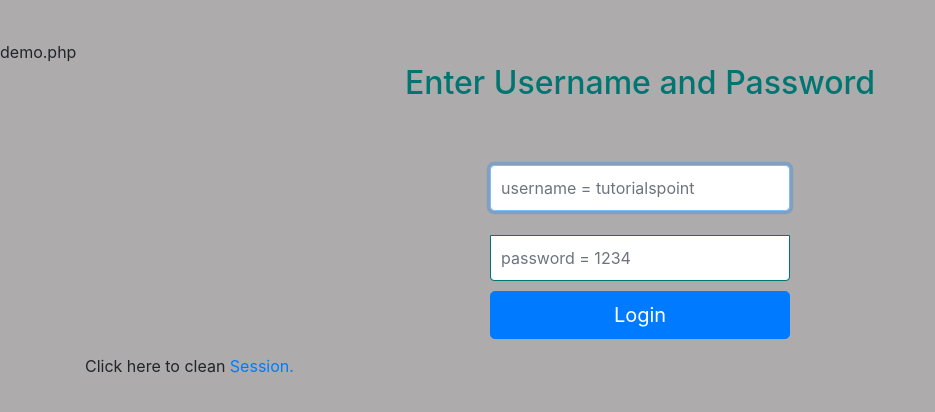
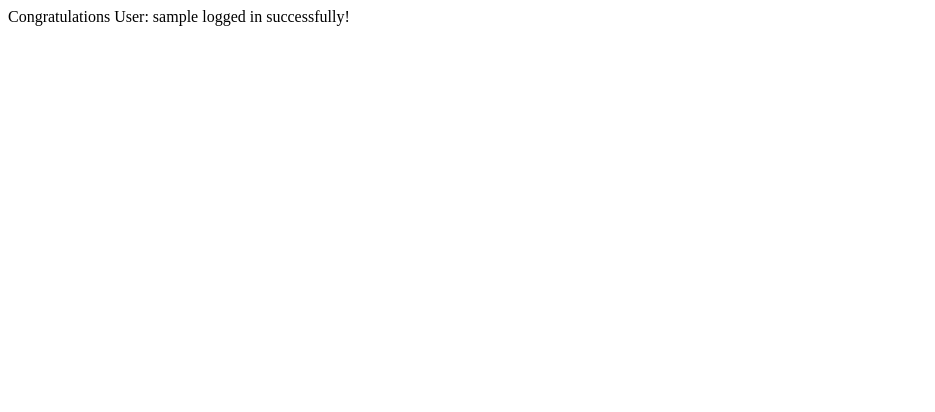
Before and after one commit to oTungTran/demo_tung, a PHP site: page / in a window 1280 px wide. Shown: the top 412 px of the page, without its empty margins (0-935 px from the left). Run offline with PHP 8.4, Linux system fonts and the light colour scheme; the visitor is signed in with stand-in values (Sample User, id 1); a stand-in replaces the project's code that opens the database connection; some libraries are stand-ins or nearby versions.

Commit message:
Add files via upload

```diff
--- a/index.php
+++ b/index.php
@@ -1,122 +1,16 @@
-demo.php
 <?php
-   ob_start();
-   session_start();
+session_start();
+
+if (!isset($_SESSION['username'])) {
+	 header('Location: login.php');
+}
 ?>
-
-<?
-   // error_reporting(E_ALL);
-   // ini_set("display_errors", 1);
-?>
-
-<html lang = "en">
-
-   <head>
-      <title>DemoLogin</title>
-      <link href = "css/bootstrap.min.css" rel = "stylesheet">
-
-      <style>
-         body {
-            padding-top: 40px;
-            padding-bottom: 40px;
-            background-color: #ADABAB;
-         }
-
-         .form-signin {
-            max-width: 330px;
-            padding: 15px;
-            margin: 0 auto;
-            color: #017572;
-         }
-
-         .form-signin .form-signin-heading,
-         .form-signin .checkbox {
-            margin-bottom: 10px;
-         }
-
-         .form-signin .checkbox {
-            font-weight: normal;
-         }
-
-         .form-signin .form-control {
-            position: relative;
-            height: auto;
-            -webkit-box-sizing: border-box;
-            -moz-box-sizing: border-box;
-            box-sizing: border-box;
-            padding: 10px;
-            font-size: 16px;
-         }
-
-         .form-signin .form-control:focus {
-            z-index: 2;
-         }
-
-         .form-signin input[type="email"] {
-            margin-bottom: -1px;
-            border-bottom-right-radius: 0;
-            border-bottom-left-radius: 0;
-            border-color:#017572;
-         }
-
-         .form-signin input[type="password"] {
-            margin-bottom: 10px;
-            border-top-left-radius: 0;
-            border-top-right-radius: 0;
-            border-color:#017572;
-         }
-
-         h2{
-            text-align: center;
-            color: #017572;
-         }
-      </style>
-
-   </head>
-
-   <body>
-
-      <h2>Enter Username and Password</h2>
-      <div class = "container form-signin">
-
-         <?php
-            $msg = '';
-
-            if (isset($_POST['login']) && !empty($_POST['username'])
-               && !empty($_POST['password'])) {
-
-               if ($_POST['username'] == 'tutorialspoint' &&
-                  $_POST['password'] == '1234') {
-                  $_SESSION['valid'] = true;
-                  $_SESSION['timeout'] = time();
-                  $_SESSION['username'] = 'tutorialspoint';
-
-                  echo 'You have entered valid use name and password';
-               }else {
-                  $msg = 'Wrong username or password';
-               }
-            }
-         ?>
-      </div> <!-- /container -->
-
-      <div class = "container">
-
-         <form class = "form-signin" role = "form"
-            action = "<?php echo htmlspecialchars($_SERVER['PHP_SELF']);
-            ?>" method = "post">
-            <h4 class = "form-signin-heading"><?php echo $msg; ?></h4>
-            <input type = "text" class = "form-control"
-               name = "username" placeholder = "username = tutorialspoint"
-               required autofocus></br>
-            <input type = "password" class = "form-control"
-               name = "password" placeholder = "password = 1234" required>
-            <button class = "btn btn-lg btn-primary btn-block" type = "submit"
-               name = "login">Login</button>
-         </form>
-
-         Click here to clean <a href = "logout.php" tite = "Logout">Session.
-
-      </div>
-
-   </body>
+<html>
+<head>
+	<title>HOME PAGE</title>
+	<meta charset="utf-8">
+</head>
+<body>
+	Congratulations User: <?php echo $_SESSION['username'];  ?> logged in successfully!
+</body>
 </html>
```
Also changed, not shown: login.php (added, +57 -0 lines).
